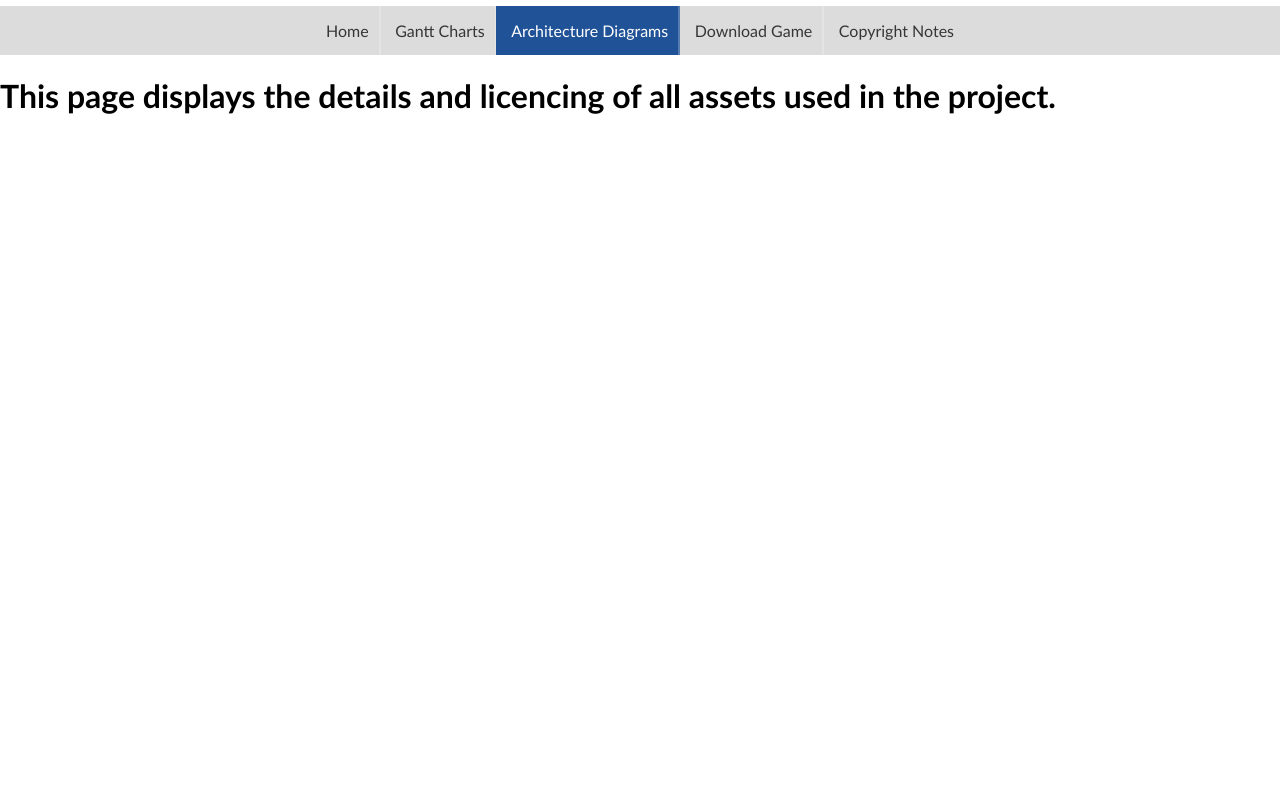
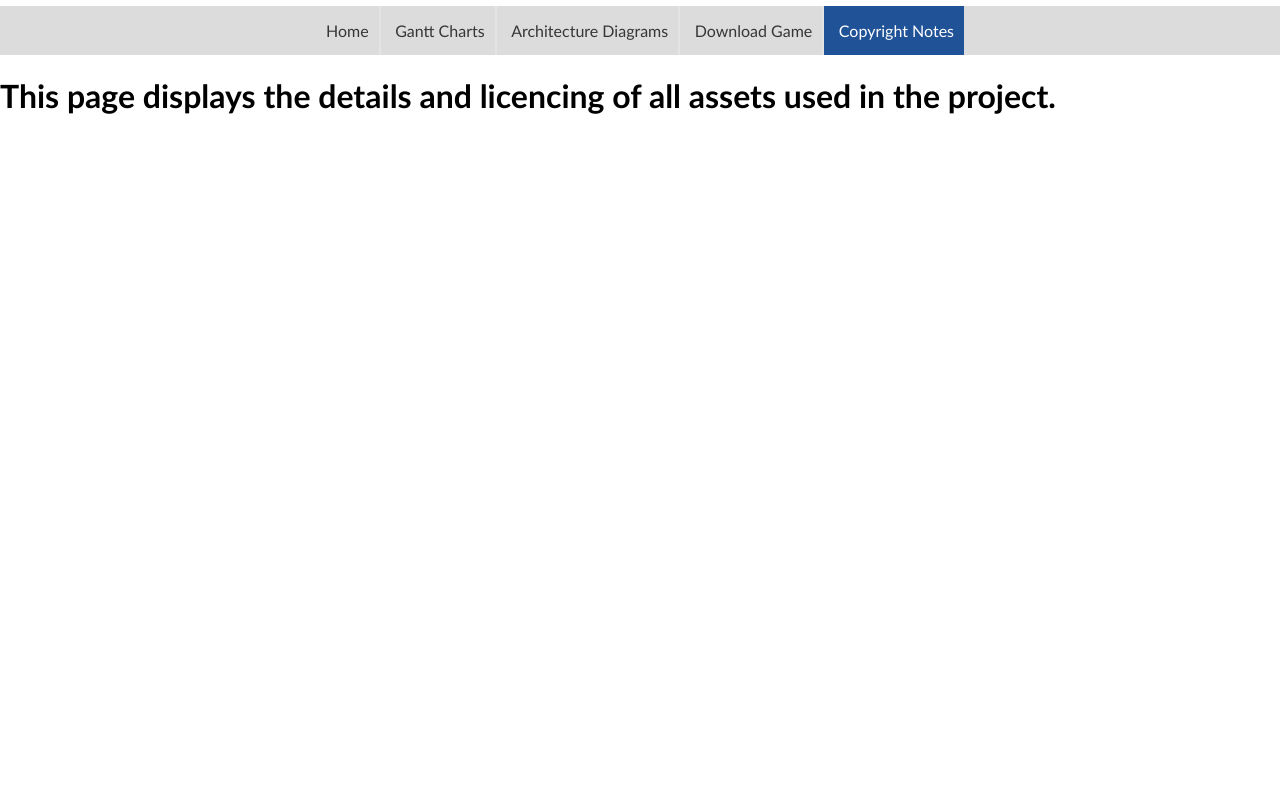
Before and after one commit to samh366/16-2-website, a plain HTML site: page copyright.html in a window 1280 px wide. Shown: the part 76-866 px from the top of the page. Drawn offline with Linux system fonts and the light colour scheme.

Commit message:
Update copyright.html

```diff
--- a/copyright.html
+++ b/copyright.html
@@ -16,9 +16,9 @@
         <ul>
             <li><a class="active" href="index.html">Home</a></li>
             <li><a href="gantt.html">Gantt Charts</a></li>
-            <li class="active"><a href="architecture.html">Architecture Diagrams</a></li>
+            <li><a href="architecture.html">Architecture Diagrams</a></li>
             <li><a href="download.html">Download Game</a></li>
-            <li><a href="copyright.html">Copyright Notes</a></li>
+            <li class="active"><a href="copyright.html">Copyright Notes</a></li>
         </ul>
     </nav>
 
```
